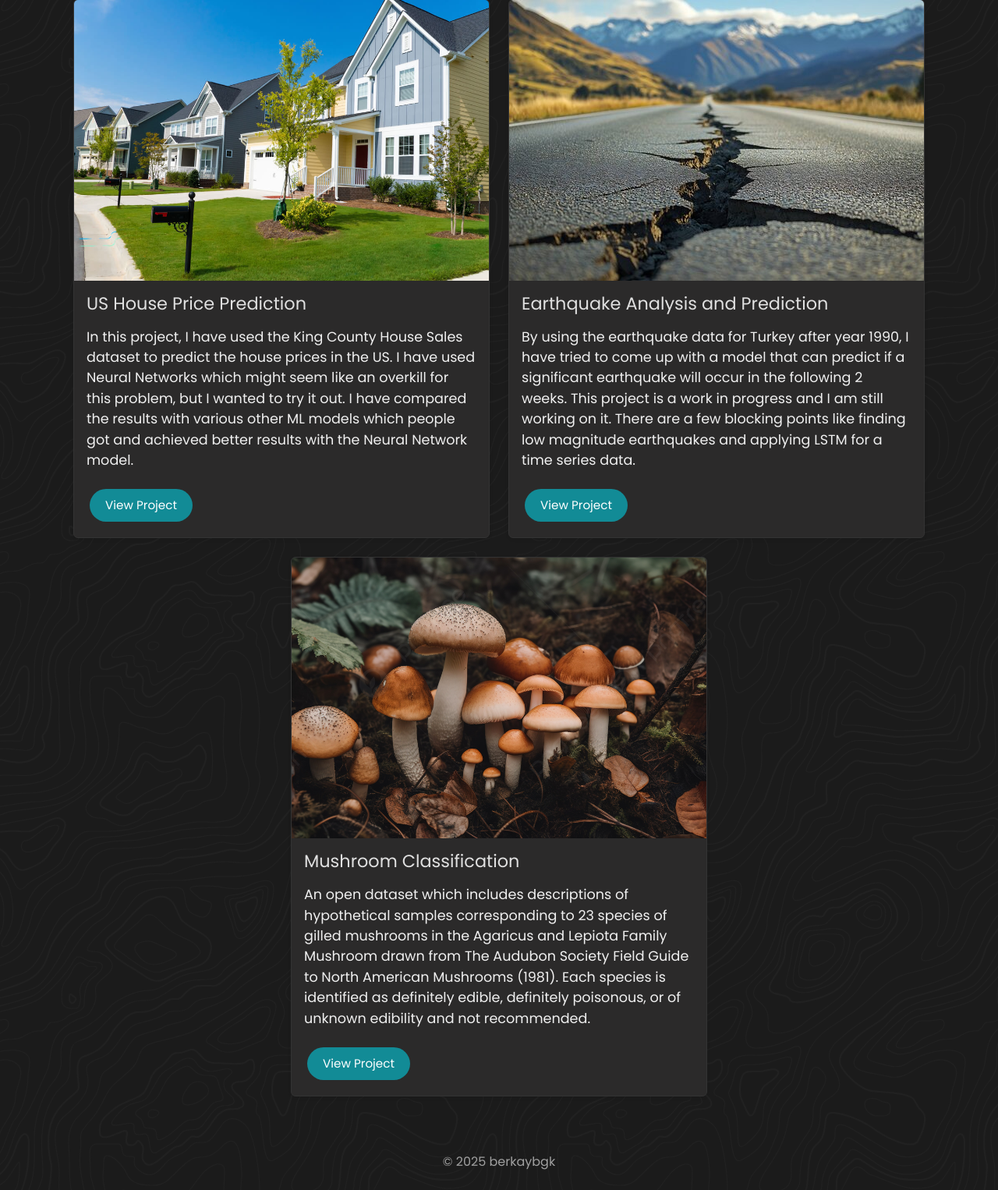
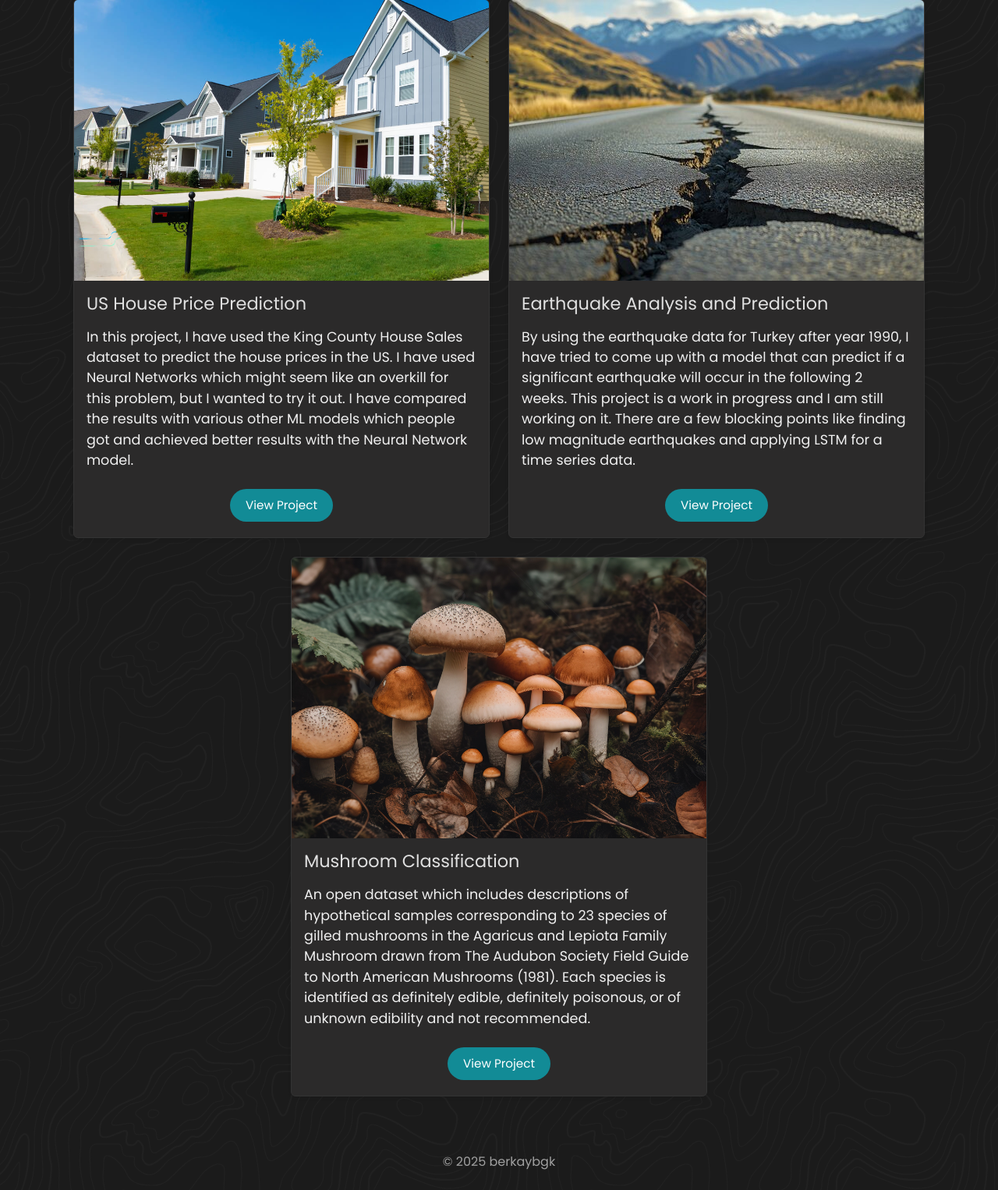
Before and after one commit to berkaybgk/portfolio, a Django app: page /projects/ in a window 1280 px wide. Shown: the part 283-1809 px from the top of the page at 78% size. Run offline with Django 5.2, Linux system fonts and the light colour scheme.

Commit message:
button centered with cursor

```diff
--- a/portfolio/website/templates/website/ds_projects.html
+++ b/portfolio/website/templates/website/ds_projects.html
@@ -64,7 +64,10 @@
     .project-btn-wrapper {
         position: absolute;
         bottom: 20px;
-        left: 20px;
+        left: 0;
+        right: 0;
+        display: flex;
+        justify-content: center;
     }
 
     .btn-custom {
```
